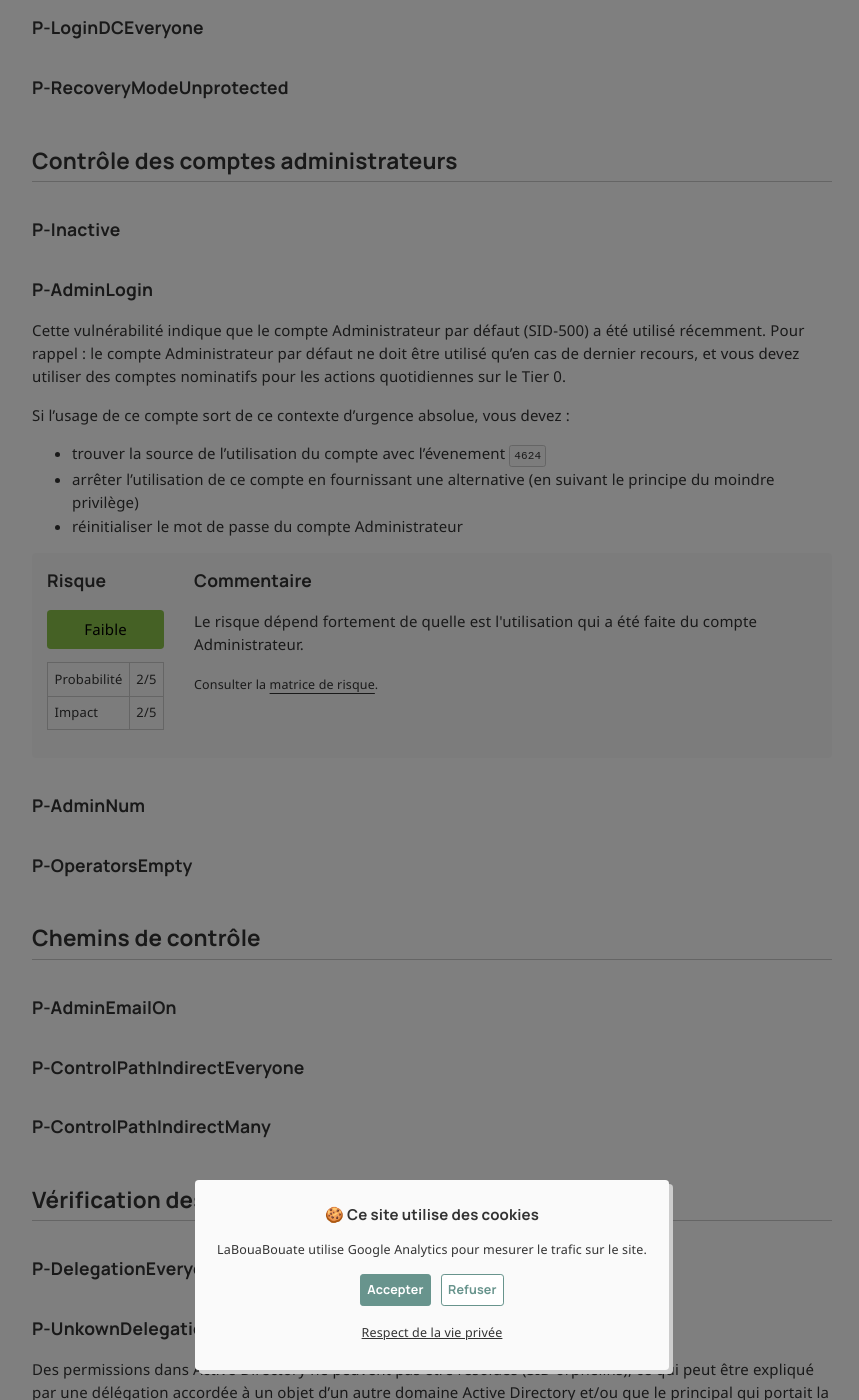
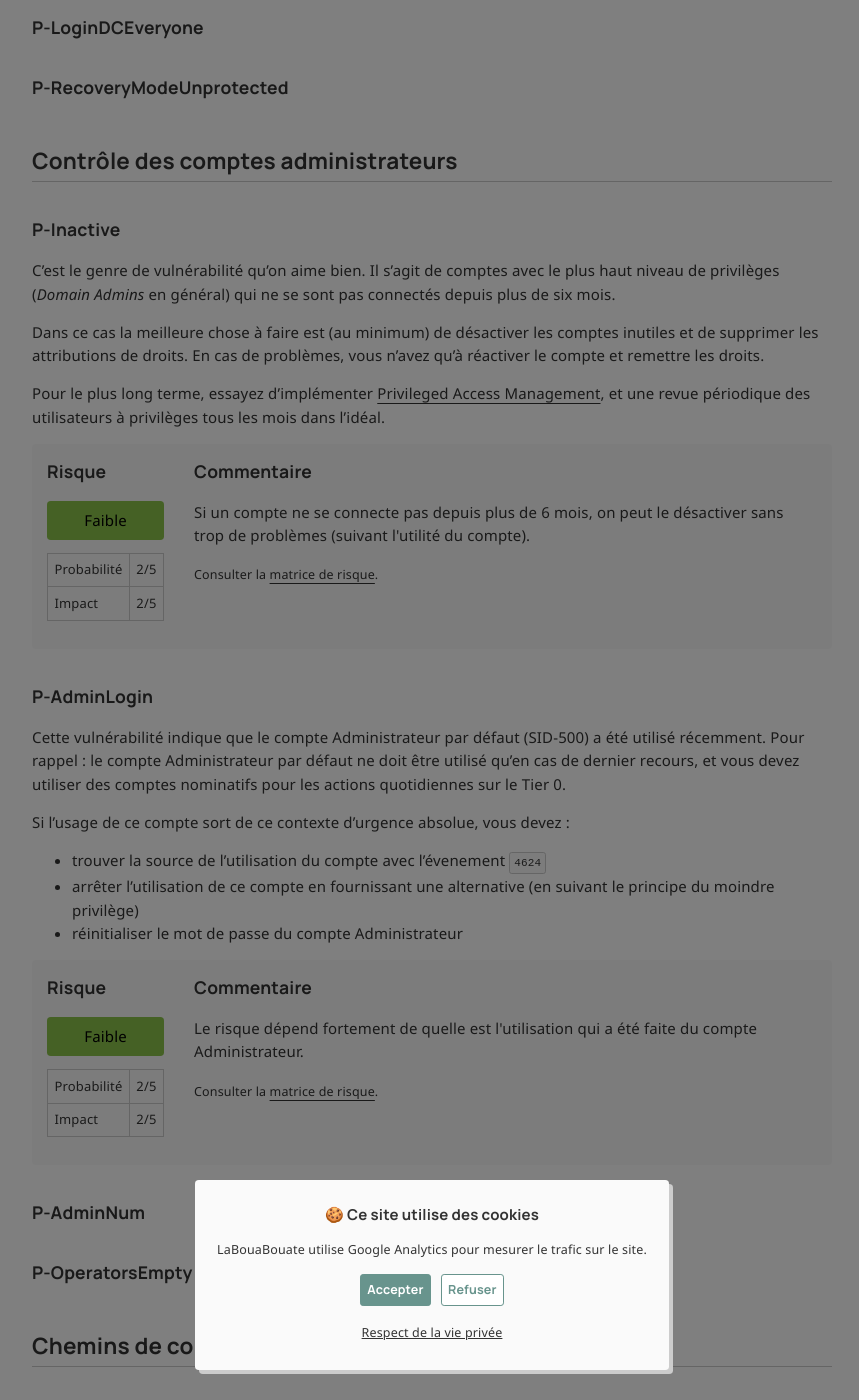
Before and after one commit to leobouard/leobouard.github.io, a Jekyll site: the page built from _posts/2025-06-04-remediation-ad-pingcastle-003.md, in a window 1280 px wide and 1400 px high, scrolled down 3856 px. Shown: the whole window, without its empty margins (208-1067 px from the left). Built offline with Jekyll 4.4.1, drawn with Linux system fonts in a browser that asks for light colours; nearby versions of some CDN libraries; some web fonts are replaced; comment, search, counter and statistics services are not loaded; some of the changed text lies outside the part shown.

Commit message:
Update 2025-06-04-remediation-ad-pingcastle-003.md

```diff
--- a/_posts/2025-06-04-remediation-ad-pingcastle-003.md
+++ b/_posts/2025-06-04-remediation-ad-pingcastle-003.md
@@ -120,6 +120,14 @@
 
 ### P-Inactive
 
+C'est le genre de vulnérabilité qu'on aime bien. Il s'agit de comptes avec le plus haut niveau de privilèges (*Domain Admins* en général) qui ne se sont pas connectés depuis plus de six mois.
+
+Dans ce cas la meilleure chose à faire est (au minimum) de désactiver les comptes inutiles et de supprimer les attributions de droits. En cas de problèmes, vous n'avez qu'à réactiver le compte et remettre les droits.
+
+Pour le plus long terme, essayez d'implémenter [Privileged Access Management](/2025/01/23/utiliser-privileged-access-management), et une revue périodique des utilisateurs à privilèges tous les mois dans l'idéal.
+
+{% include risk-score.html impact=2 probability=2 comment="Si un compte ne se connecte pas depuis plus de 6 mois, on peut le désactiver sans trop de problèmes (suivant l'utilité du compte)." %}
+
 ### P-AdminLogin
 
 Cette vulnérabilité indique que le compte Administrateur par défaut (SID-500) a été utilisé récemment. Pour rappel : le compte Administrateur par défaut ne doit être utilisé qu'en cas de dernier recours, et vous devez utiliser des comptes nominatifs pour les actions quotidiennes sur le Tier 0.
@@ -139,6 +147,12 @@
 ## Chemins de contrôle
 
 ### P-AdminEmailOn
+
+Ici c'est plus une préférence de Ping Castle qu'un vrai risque. Un compte administrateur n'a pas d'utilité à avoir une adresse email, donc autant couper tout risque de phishing et supprimer la boite aux lettre.
+
+> Note : Ping Castle ne regarde que le champ "EmailAddress" et pas les attributs Exchange. Vous n'avez qu'à supprimer la valeur du champ pour résoudre la vulnérabilité.
+
+{% include risk-score.html impact=1 probability=1 comment="En général, pas de risque à supprimer une adresse email sur un compte administrateur (lorsque celui-ci est bien séparé du compte standard)." %}
 
 ### P-ControlPathIndirectEveryone
 
```
